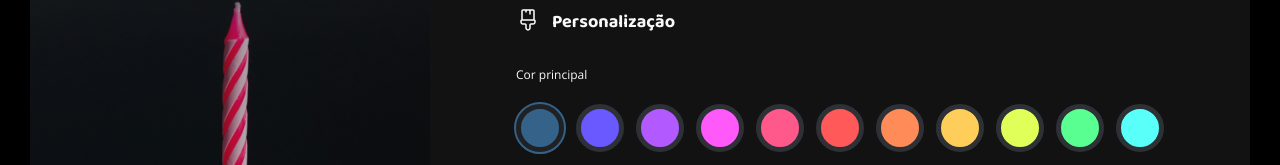
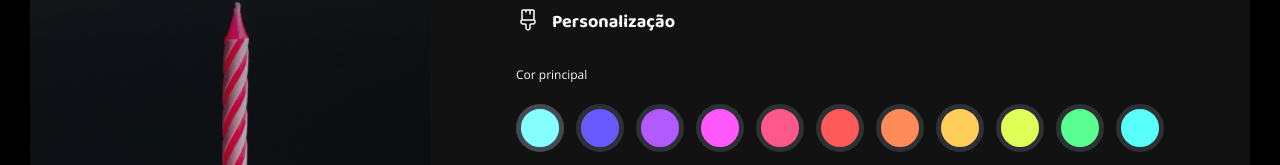
Before and after one commit to tonzzera/Projeto---invite, a plain HTML site: page index.html in a window 1280 px wide. In both pictures the pointer is over the input 540 px from the left and 400 px from the top of the page. Shown: the part 272-437 px from the top of the page. Drawn offline with nearby package versions, Linux system fonts and the light colour scheme.

Commit message:
Update radio.css

```diff
--- a/style/radio.css
+++ b/style/radio.css
@@ -8,8 +8,9 @@
     cursor: pointer;
 
     &:hover{
-        outline: 2px solid var(--color-brand-light);
-        opacity: 50%;
+       /* outline: 2px solid var(--color-brand-light);
+        opacity: 50%;*/
+        filter: brightness(1.5);
     }
 
 
```
